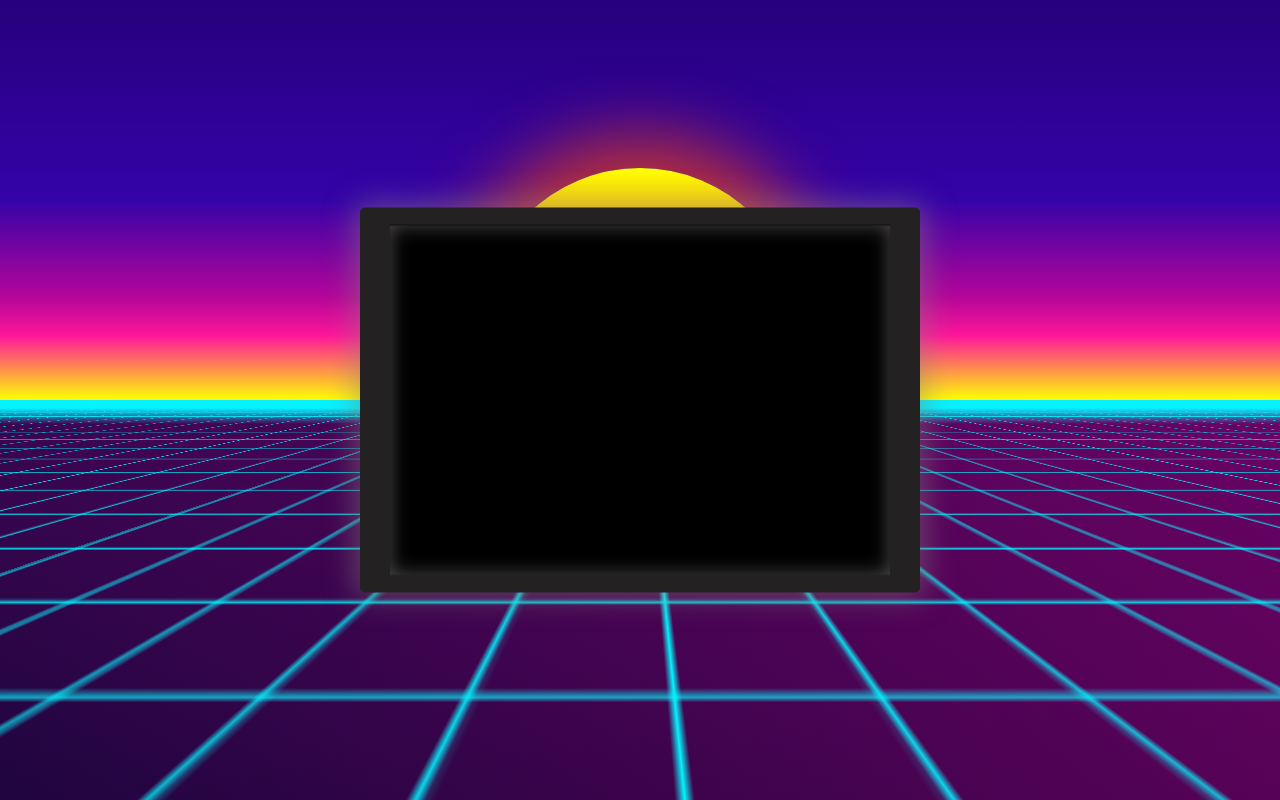
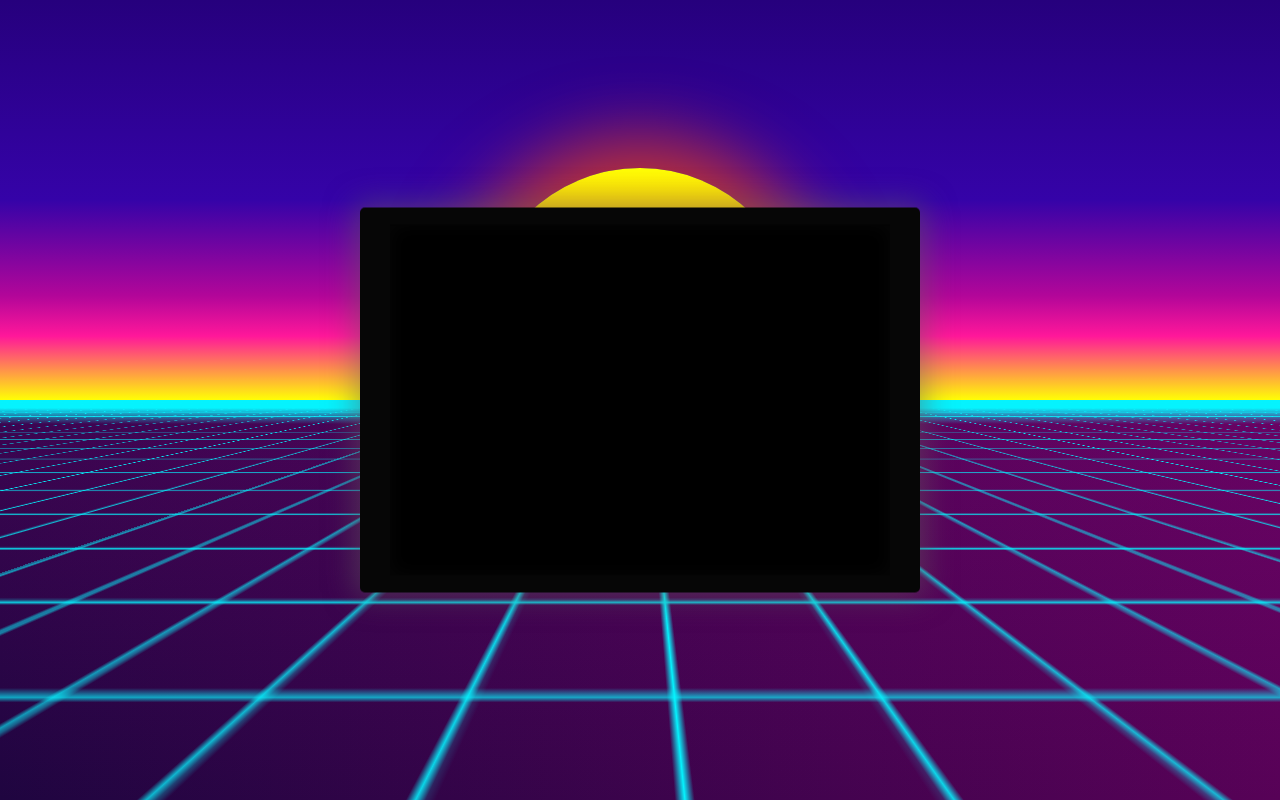
Before and after one commit to AshBardhan/robo-galactic-shooter, a website built with Vite: page index.html in a window 1280 px wide. Shown: the top 800 px of the page. Built offline with nearby package versions, Linux system fonts and the light colour scheme; what kontra would draw is missing.

```diff
--- a/index.html
+++ b/index.html
@@ -5,7 +5,7 @@
     <link rel="stylesheet" href="src/styles.css" />
   </head>
   <body>
-    <canvas id="myCanvas" width="1000" height="700"></canvas>
+    <canvas id="game-canvas" width="1000" height="700"></canvas>
     <div class="scenery">
       <div class="horizon">
         <div class="sun"></div>
--- a/src/styles.css
+++ b/src/styles.css
@@ -5,13 +5,11 @@
   height: 100vh;
 
   /* Day & Night Theme Colors */
-  /* Horizon gradient stops */
   --day-horizon-start: #26007d;
   --day-horizon-mid: #3503a8;
   --day-horizon-accent: #b30699;
   --day-horizon-bright: #ff179a;
   --day-horizon-end: #ffff05;
-
   --night-horizon-start: #040508;
   --night-horizon-mid: #243048;
   --night-horizon-accent: #0d4371;
@@ -22,7 +20,6 @@
   --sun-start: #ffff05;
   --sun-end: #ff4700;
   --sun-glow: #ff4800b3;
-
   --moon-start: #f4f3bd;
   --moon-end: #edf0c3;
   --moon-glow: #ffffff80;
@@ -32,17 +29,15 @@
   --day-surface-start: #1f0540;
   --day-surface-end: #570257;
   --day-grid-color: #05f3fe;
-
   --night-surface-overlay: #0d437171;
   --night-surface-start: #243048;
   --night-surface-end: #080707;
   --night-grid-color: #d6d2d2;
 
   /* Console Frame Colors */
-  --day-console-border: #232121;
-  --day-console-shadow: #85807e80;
-  --day-console-inner-glow: #ffffff4d;
-
+  --day-console-border: #060606;
+  --day-console-shadow: #605d5b80;
+  --day-console-inner-glow: #1818184d;
   --night-console-border: #96cff5;
   --night-console-shadow: #cbe7f980;
   --night-console-inner-glow: #3939394d;
@@ -114,6 +109,7 @@
 /* =================================
    Celestial Bodies
    ================================= */
+
 /* Shared styles for sun and moon */
 .sun,
 .moon {
@@ -240,8 +236,69 @@
   0% {
     background-position: 0 0;
   }
+
   100% {
     background-position: 0 100%;
+  }
+}
+
+/* =================================
+   Game Console Canvas
+   ================================= */
+#game-canvas {
+  border-width: 60px 100px;
+  border-style: solid;
+  border-color: var(--day-console-border);
+  border-radius: 10px;
+  position: absolute;
+  top: 50%;
+  left: 50%;
+  transform: translate(-50%, -50%);
+  z-index: 2;
+  animation: show-up 1s ease-in 1s forwards;
+  opacity: 0;
+  box-shadow:
+    0 0 60px 10px var(--day-console-shadow),
+    inset 0 0 40px var(--day-console-inner-glow),
+    inset 0 0 0 8px #0000004d;
+  background: #000;
+  transition:
+    border-color var(--transition-duration) var(--transition-timing),
+    box-shadow var(--transition-duration) var(--transition-timing);
+}
+
+/* Canvas fade-in animation */
+@keyframes show-up {
+  0% {
+    opacity: 0;
+  }
+
+  100% {
+    opacity: 1;
+  }
+}
+
+/* =================================
+   Responsive Adjustments
+   ================================= */
+@media screen and (max-width: 1920px) {
+  #game-canvas {
+    transform: translate(-50%, -50%) scale(0.75);
+    border-width: 50px 80px;
+  }
+}
+
+@media screen and (max-width: 1440px) {
+  #game-canvas {
+    transform: translate(-50%, -50%) scale(0.65);
+    border-width: 40px 70px;
+  }
+}
+
+@media screen and (max-width: 1280px) {
+  #game-canvas {
+    transform: translate(-50%, -50%) scale(0.5);
+    border-width: 35px 60px;
   }
 }
 
@@ -291,7 +348,7 @@
     opacity: 0;
   }
 
-  #myCanvas {
+  #game-canvas {
     border-color: var(--night-console-border);
     box-shadow:
       0 0 60px 10px var(--night-console-shadow),
@@ -331,62 +388,3 @@
     transition: opacity var(--transition-duration) var(--transition-timing);
   }
 }
-
-/* =================================
-   Game Console Canvas
-   ================================= */
-#myCanvas {
-  border-width: 60px 100px;
-  border-style: solid;
-  border-color: var(--day-console-border);
-  border-radius: 10px;
-  position: absolute;
-  top: 50%;
-  left: 50%;
-  transform: translate(-50%, -50%);
-  z-index: 2;
-  animation: show-up 1s ease-in 1s forwards;
-  opacity: 0;
-  box-shadow:
-    0 0 60px 10px var(--day-console-shadow),
-    inset 0 0 40px var(--day-console-inner-glow),
-    inset 0 0 0 8px #0000004d;
-  background: #000;
-  transition:
-    border-color var(--transition-duration) var(--transition-timing),
-    box-shadow var(--transition-duration) var(--transition-timing);
-}
-
-/* Canvas fade-in animation */
-@keyframes show-up {
-  0% {
-    opacity: 0;
-  }
-  100% {
-    opacity: 1;
-  }
-}
-
-/* =================================
-   Responsive Adjustments
-   ================================= */
-@media screen and (max-width: 1920px) {
-  #myCanvas {
-    transform: translate(-50%, -50%) scale(0.75);
-    border-width: 50px 80px;
-  }
-}
-
-@media screen and (max-width: 1440px) {
-  #myCanvas {
-    transform: translate(-50%, -50%) scale(0.65);
-    border-width: 40px 70px;
-  }
-}
-
-@media screen and (max-width: 1280px) {
-  #myCanvas {
-    transform: translate(-50%, -50%) scale(0.5);
-    border-width: 35px 60px;
-  }
-}
--- a/src/types/sfxr.d.ts
+++ b/src/types/sfxr.d.ts
@@ -120,7 +120,10 @@
 
     init(ps: Params): void;
     initForRepeat(): void;
-    getRawBuffer(): {buffer: number[]; clipped: number};
+    getRawBuffer(): {
+      buffer: number[];
+      clipped: number;
+    };
     generate(): any; // Returns RIFFWAVE instance with additional properties
   }
 
```
Also changed, not shown: package.json (+8 -0 lines), .stylelintrc.json (added), 1 other file.
